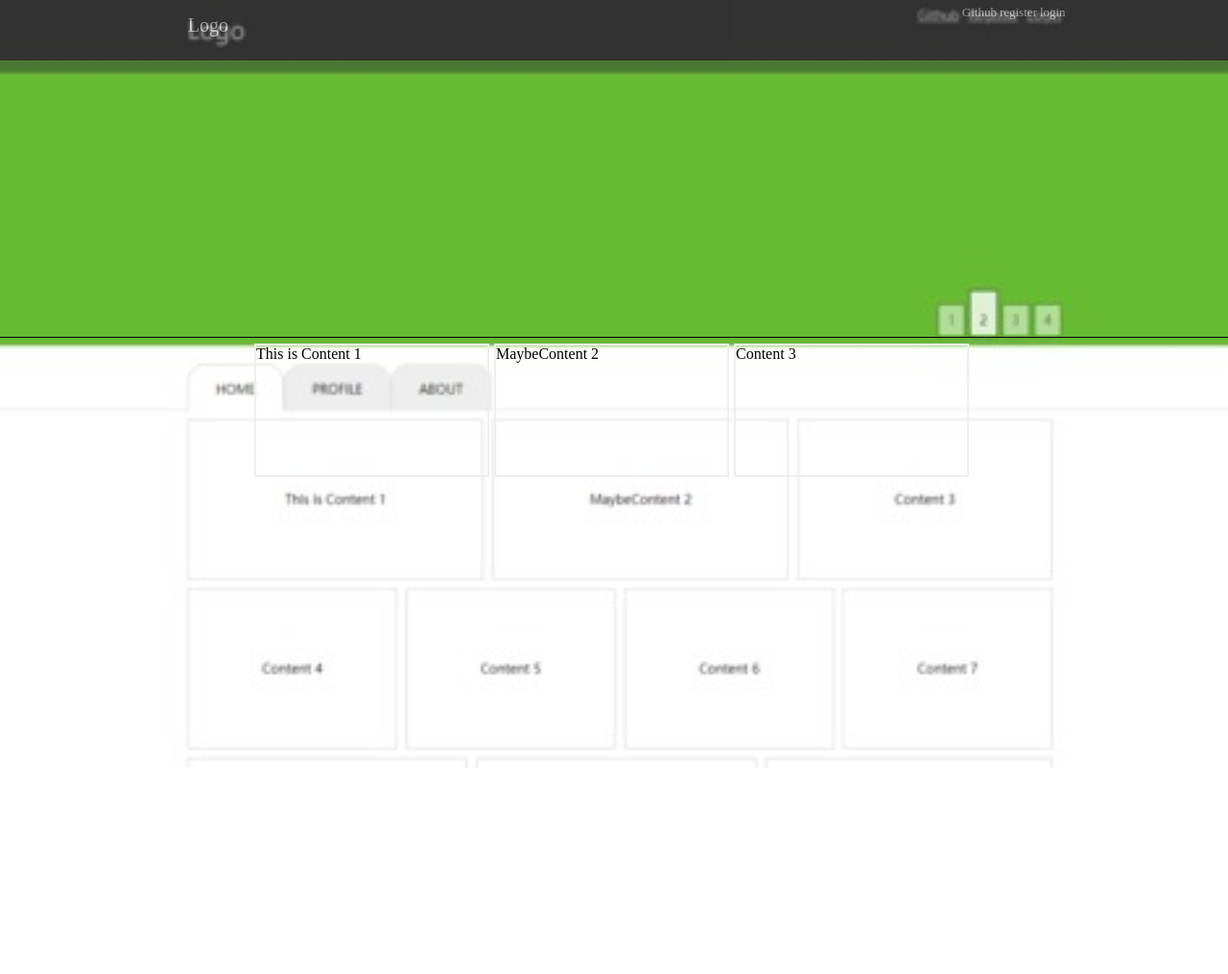
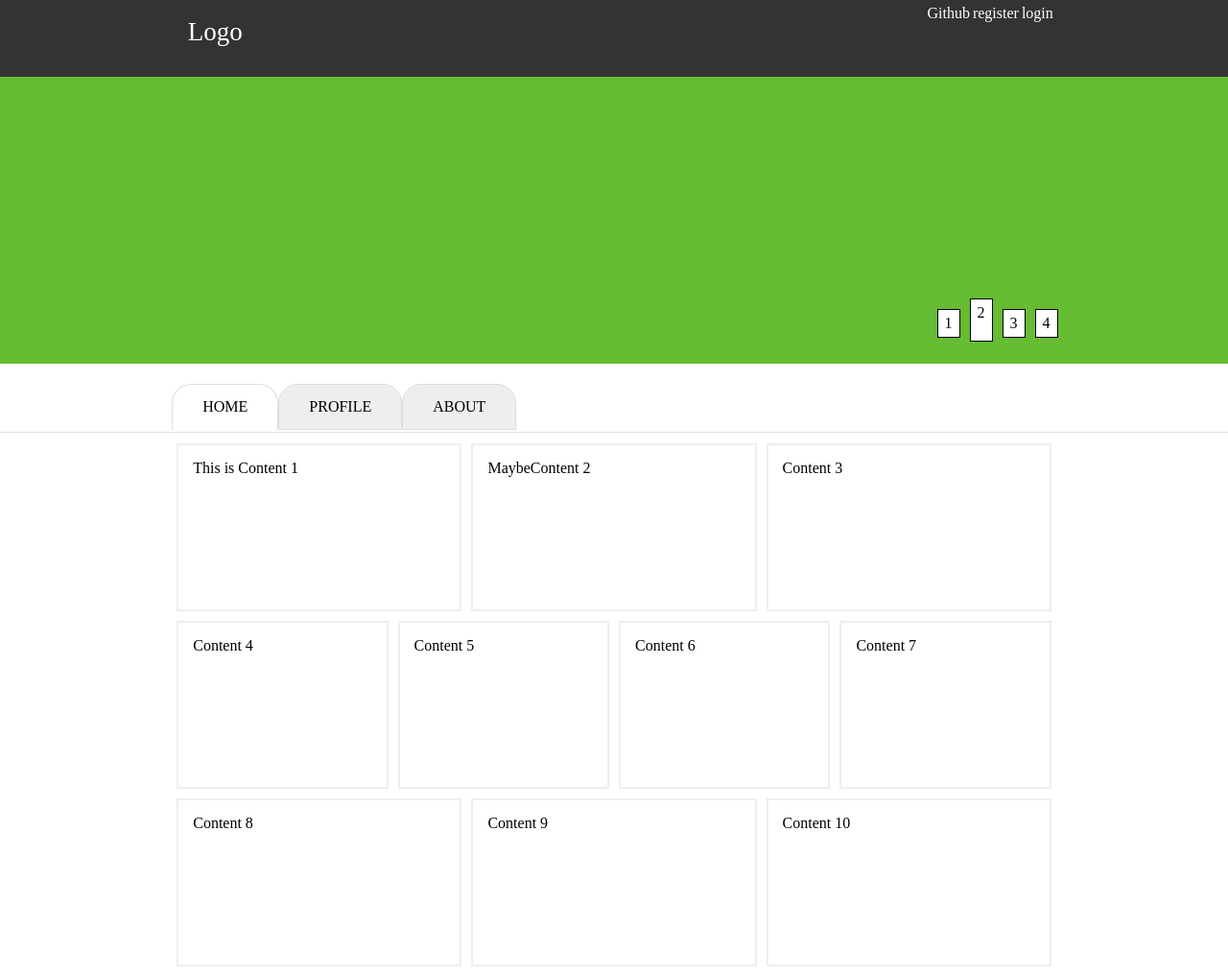
Before and after one commit to eeeecw/ife2018, a plain HTML site: page zero-based/7/index.html in a window 1280 px wide. Shown: the top 1015 px of the page at 96% size. Before the commit the page ends 800 px from the top, so only its background shows below. Drawn offline with Linux system fonts and the light colour scheme.

Commit message:
zero day7

```diff
--- a/zero-based/7/index.html
+++ b/zero-based/7/index.html
@@ -12,7 +12,7 @@
         margin: 0;
     }
     body{
-        background-image: url("index.jpg");
+        /* background-image: url("index.png"); */
         background-size: 100%;
     }
     ul{
@@ -20,24 +20,23 @@
     }
     header{
         background-color: #333333;
-        height: 63px;
-        opacity: 0.5;
+        height: 80px;
     }
     .logo{
         height: 63px;
-        line-height: 53px;
+        line-height: 67px;
         float: left;
         color: white;
         margin-left: 15.3%;
-        font-size: 20px;
+        font-size: 27px;
     }
     li{
         list-style: none;
     }
     nav{
         float: right;
-        margin-right: 13%;
-        font-size: 13px;
+        margin-right: 14%;
+        font-size: 16px;
         padding-top: 5px;
     }
     nav ul li{
@@ -46,24 +45,76 @@
         margin-right: 3px;
     }
     .slide{
-        height: 231px;
+        height: 299px;
         background-color: #66bc32;
-        opacity: 0.5;
+        opacity: 1;
+        position: relative;
+    }
+    .imgnav{
+        position: absolute;
+        right: 13%;
+        bottom: 0;
+        margin: 0 6px 12px 0;
+    }
+    .imgnav ul li{
+        float: left;
+        padding: 5px 7px;
+        background-color: white;
+        border: 1px solid #000;
+        margin: auto 5px;
+    }
+    .imgnav ul .now{
+        height: 33px;
+        position: relative;
+        bottom: 11px;
     }
     .nav{
-        border-bottom: 1px solid black;
-        height: 57px;
+        border-bottom: 1px solid #dddddd;
+        height: 50px;
+        margin-top: 21px;
+    }
+    .nav ul{
+        padding: 0;
+        margin: 0 auto;
+        width: 72%;
+        height: 100%;
+    }
+    .nav ul li{
+        padding: 14px 31px;
+        float: left;
+        border: 1px solid #dddddd;
+        border-radius: 20px 20px 0 0;
+        background-color: #eeeeee;
+    }
+    .nav ul .now{
+        border-bottom: 1px white solid;
+        background-color: white;
+    }
+    .content{
+        width: 72%;
+        margin: 5px auto 0 auto;
     }
     section{
         display: flex;
-        justify-content: center;
+    }
+    .sec1 {
         margin-top: 6px;
     }
-    .sec1 article{
-        width: 241px;
-        height: 135px;
+    article{
+        flex: 1;
         border: 2px #eeeeee solid;
-        margin-right: 5px;
+        padding: 15px;
+        margin: 5px;
+        height: 141px;
+
+    }
+    footer{
+        background-color: #dddddd;
+        height: 91px;
+        text-align: center;
+        color: white;
+        margin-top: 15px;
+        padding: 15px;
     }
 </style>
 <body>
@@ -79,24 +130,43 @@
             </ul>
         </nav>
     </header>
-    <div class="slide"></div>
+    <div class="slide">
+        <div class="imgnav">
+            <ul>
+                <li>1</li>
+                <li class="now">2</li>
+                <li>3</li>
+                <li>4</li>
+            </ul>
+        </div>
+    </div>
     <div class="nav">
         <ul>
-            <li></li>
-            <li></li>
-            <li></li>
+            <li class="now">HOME</li>
+            <li>PROFILE</li>
+            <li>ABOUT</li>
         </ul>
     </div>
+    <div class="content">
         <section class="sec1">
             <article>This is Content 1</article>
             <article>MaybeContent 2</article>
             <article>Content 3</article>
         </section>
         <section class="sec2">
-
+            <article>Content 4</article>
+            <article>Content 5</article>
+            <article>Content 6</article>
+            <article>Content 7</article>
         </section>
         <section class="sec3">
-
+            <article>Content 8</article>
+            <article>Content 9</article>
+            <article>Content 10</article>
         </section>
+    </div>
+    <footer>
+        <span>@ 2018 ife.baidu.com</span>
+    </footer>
 </body>
 </html>
```
Also changed, not shown: zero-based/7/index.jpg (deleted), zero-based/7/index.png (added). Lines whose indentation alone changed are shown as unchanged.
